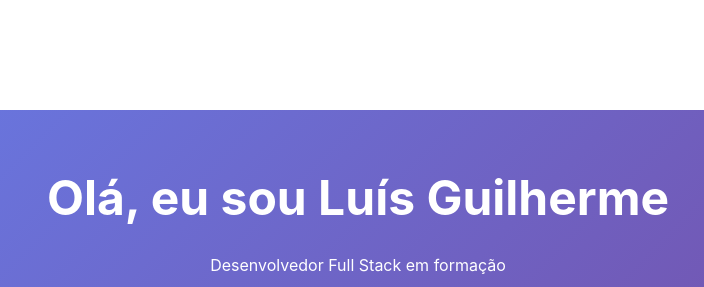
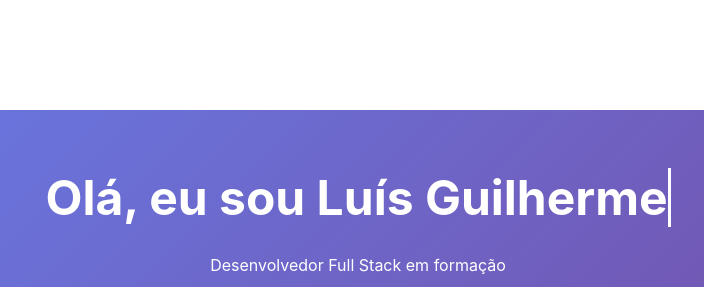
Before and after one commit to Luis7gui/portfolio-luis, a plain HTML site: page index.html in a window 1280 px wide. Shown: the top 287 px of the page, 282-986 px from the left. Drawn offline with Linux system fonts and the light colour scheme.

Commit message:
feat: adicionar animação de digitação no hero

```diff
--- a/index.html
+++ b/index.html
@@ -27,7 +27,7 @@
     <main>
         <section id="hero">
             <div class="container">
-                <h1>Olá, eu sou Luís Guilherme</h1>
+                <h1>Olá, eu sou <span class="typing-text" id="typingText"></span></h1>
                 <p>Desenvolvedor Full Stack em formação</p>
                 <a href="#projetos" class="btn-primary">Ver Projetos</a>
             </div>
--- a/scripts/main.js
+++ b/scripts/main.js
@@ -31,3 +31,28 @@ themeToggle.addEventListener('click', () => {
 // No inicio do arquivo, após pegar currentTheme
 const icon = currentTheme === 'light' ?  '🌙' : '☀️';
 themeToggle.querySelector('.toggle-icon').textContent = icon;
+
+// Typing animation
+(function() {
+    const typingText = document.getElementById('typingText');
+
+    if (!typingText) {
+        console.error('Elemento typingText não encontrado!');
+        return;
+    }
+
+    const text = 'Luís Guilherme';
+    let index = 0;
+
+    function typeWriter() {
+        if (index < text.length) {
+            typingText.textContent = text.substring(0, index + 1);
+            index++;
+            setTimeout(typeWriter, 100);
+        }
+    }
+
+    // Limpar o texto inicial e começar a animação
+    typingText.textContent = '';
+    setTimeout(typeWriter, 500); // Pequeno delay inicial
+})();
--- a/styles/main.css
+++ b/styles/main.css
@@ -179,3 +179,13 @@ nav .container {
 [data-theme="dark"] .nav-links a {
     color: #f5f5f5;
 }
+
+.typing-text {
+    border-right: 3px solid white;
+    animation: blink 1s infinite;
+}
+
+@keyframes blink {
+    0%, 50% { border-color: white; }
+    51%, 100% { border-color: transparent; }
+}
```
